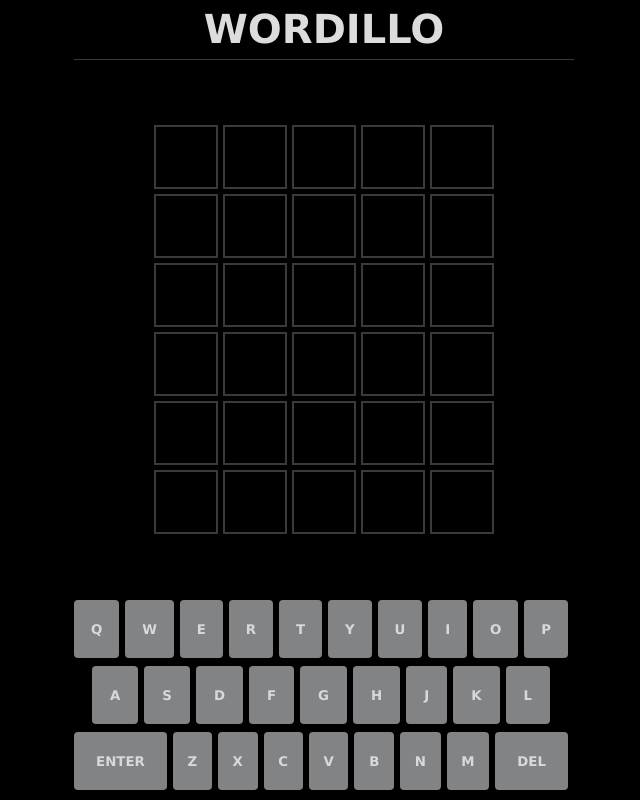
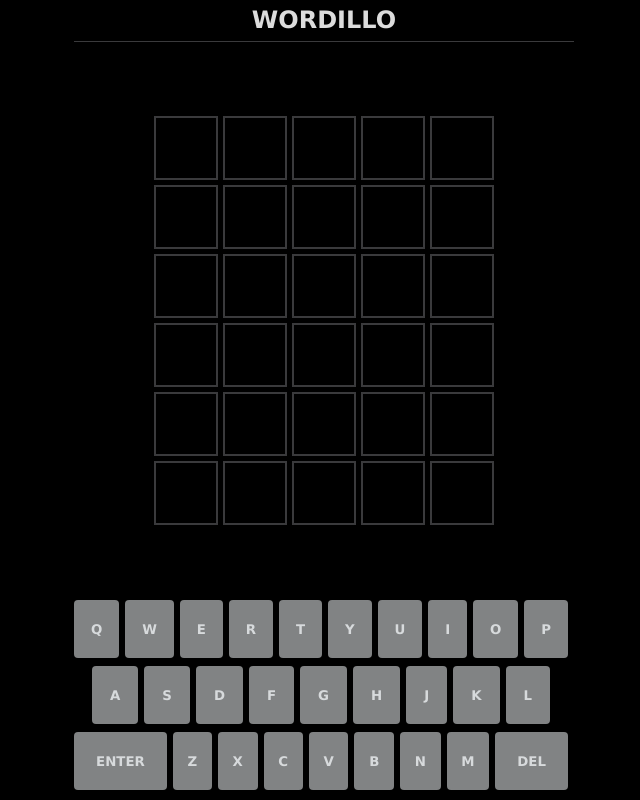
Before and after one commit to jpcirillo/Foodle, a plain HTML site: page index.html in a window 1280 px wide. Shown: the whole page, without its empty margins (316-956 px from the left). Drawn offline with nearby package versions, Linux system fonts and the light colour scheme; no server answers.

Commit message:
header changes

```diff
--- a/index.html
+++ b/index.html
@@ -18,7 +18,7 @@
     <div id="container">
       <div id="game">
         <header>
-          <h1 class="title">WORDILLO</h1>
+          <h2 class="title">WORDILLO</h2>
         </header>
 
         <div id="board-container">
--- a/styles.css
+++ b/styles.css
@@ -32,7 +32,7 @@
 
   .title {
     color: gainsboro;
-    font-size: 2.5rem;
+    font-size: 1.5rem;
     font-weight: bold;
     margin: 0.4rem 0 0.4rem 0;
     text-align: center;
```
